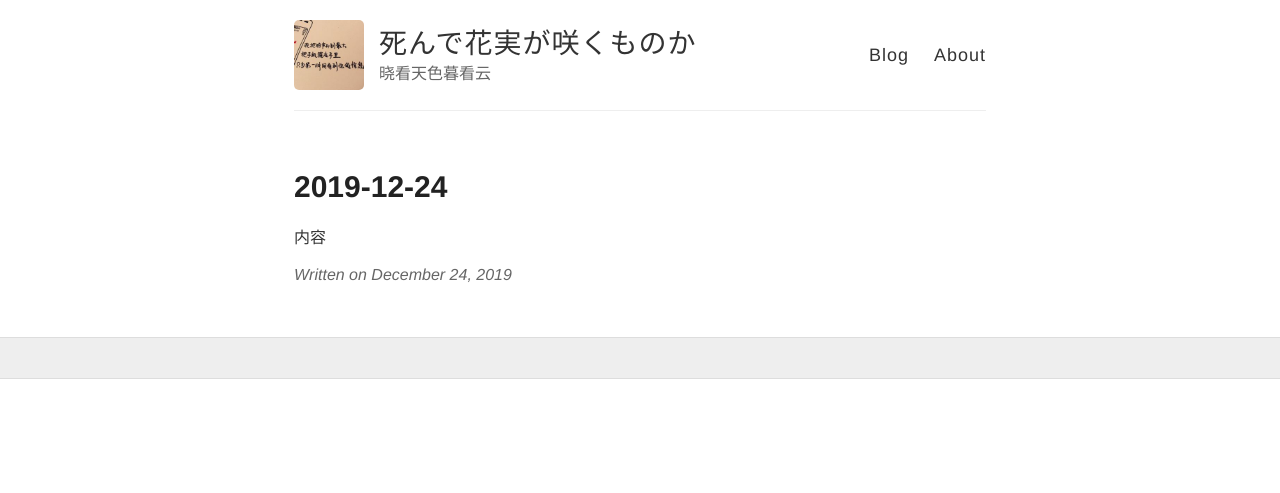
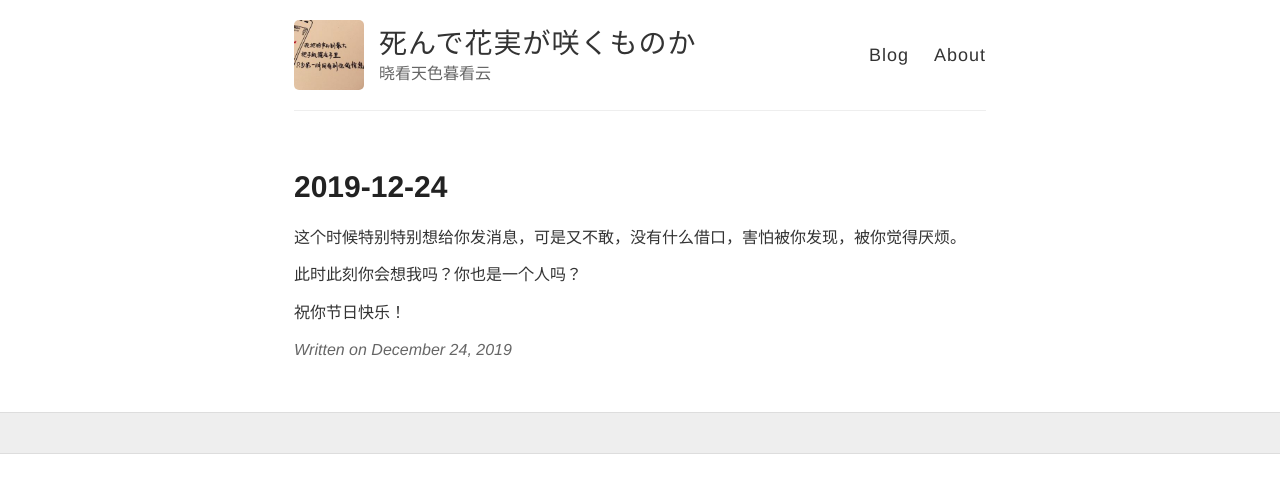
Before and after one commit to wiki650/wiki650.github.io, a Jekyll site: the page built from _posts/2019-12-24-wiki20191224.md, in a window 1280 px wide. Shown: the top 493 px of the page. Built offline with Jekyll 4.4.1, drawn with Linux system fonts in a browser that asks for light colours; comment, search, counter and statistics services are not loaded.

Commit message:
Update 2019-12-24-wiki20191224.md

```diff
--- a/_posts/2019-12-24-wiki20191224.md
+++ b/_posts/2019-12-24-wiki20191224.md
@@ -3,4 +3,8 @@ layout: post
 title: 2019-12-24
 ---
 
-内容
+这个时候特别特别想给你发消息，可是又不敢，没有什么借口，害怕被你发现，被你觉得厌烦。
+
+此时此刻你会想我吗？你也是一个人吗？
+
+祝你节日快乐！
```
